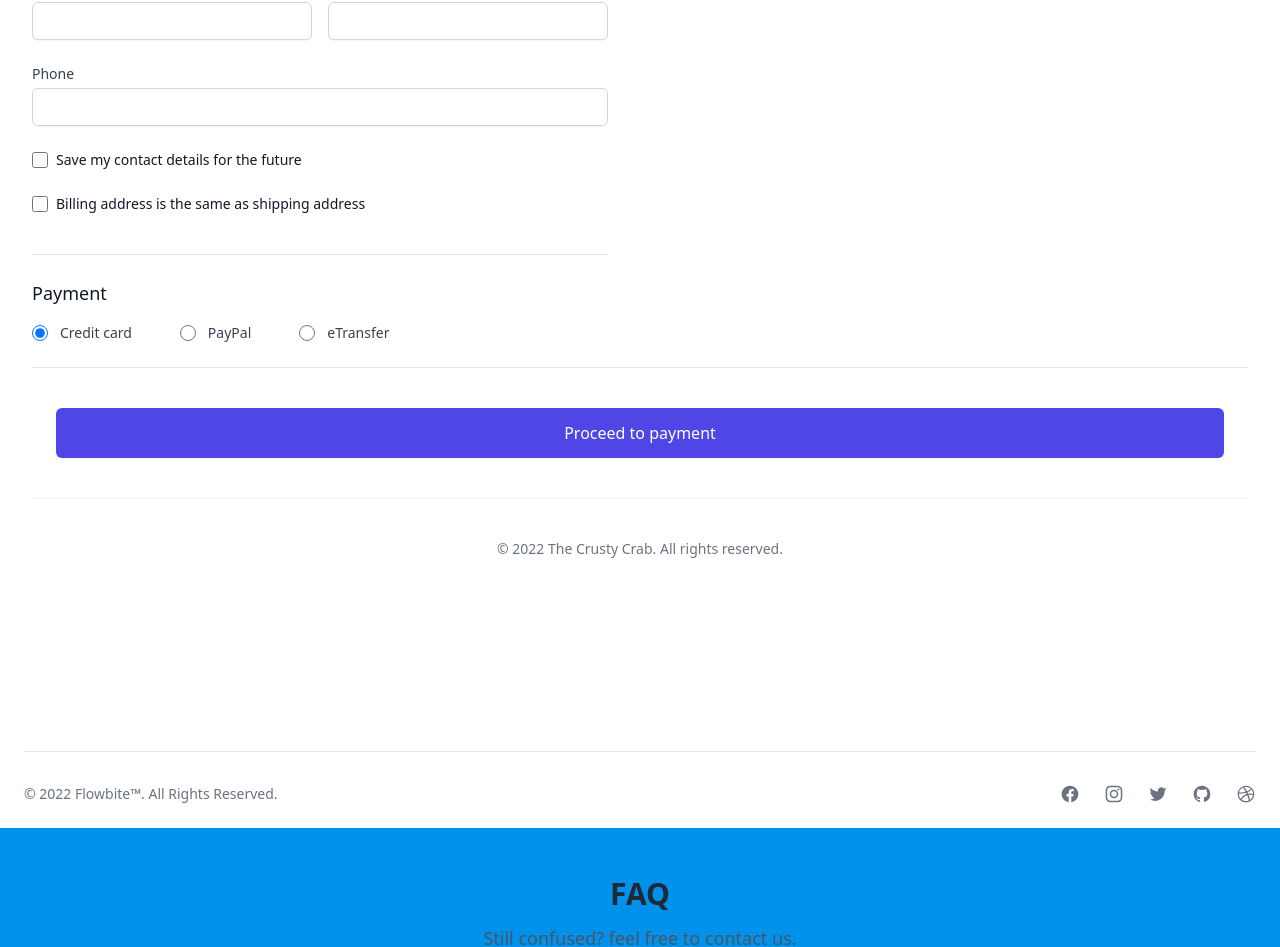
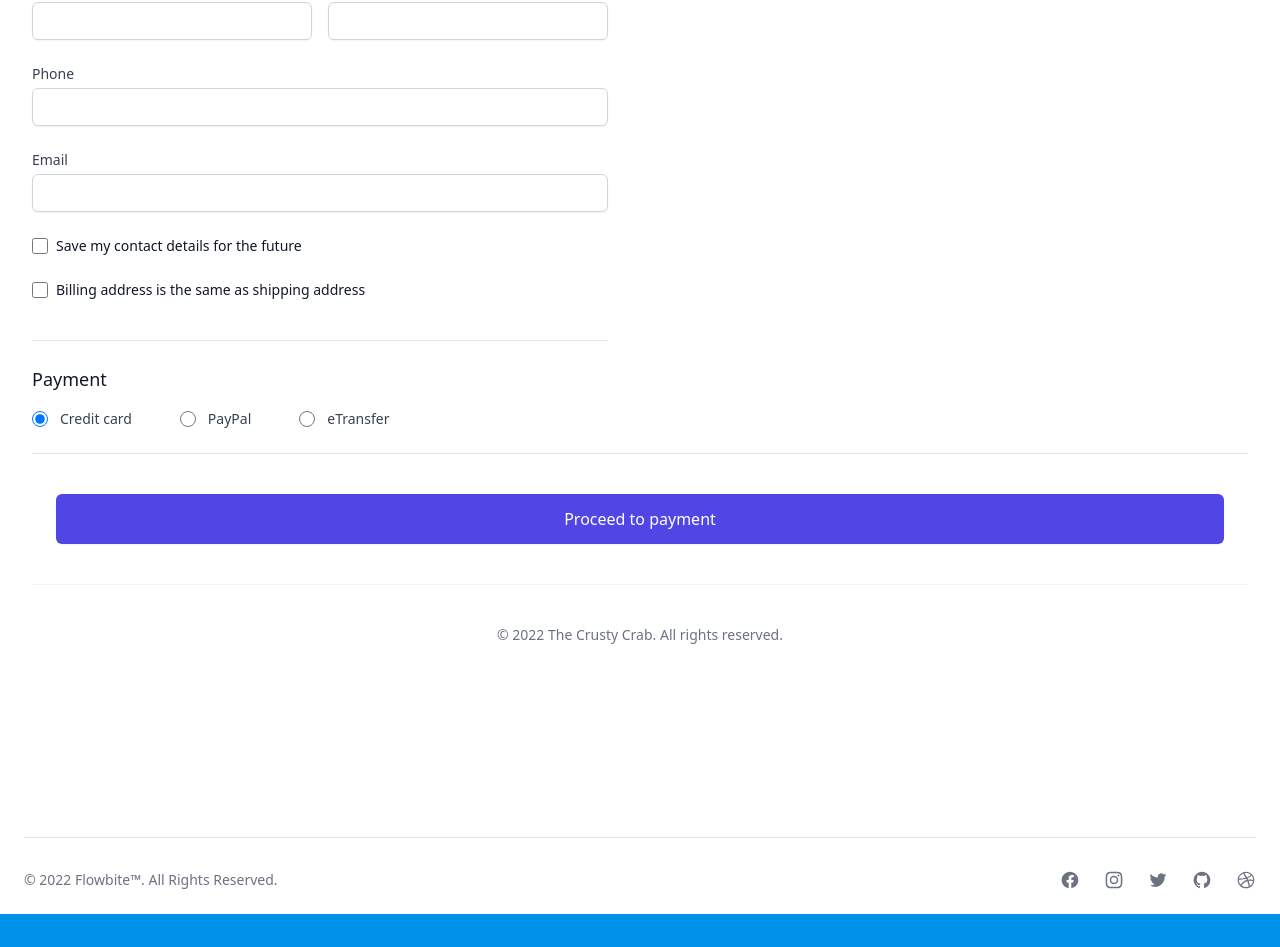
Before and after one commit to Hub-Mo-Amotek/E-commerce-webshop, a React (Create React App) app in the folder webshop-frontend/: page /checkout in a window 1280 px wide. Shown: the part 1043-1990 px from the top of the page. Built offline with nearby package versions, Linux system fonts and the light colour scheme; the HTML template or start-up script is replaced by a standard one.

Commit message:
added field for email in checkout + validation

```diff
--- a/webshop-frontend/src/routes/CheckoutPage.js
+++ b/webshop-frontend/src/routes/CheckoutPage.js
@@ -1,6 +1,24 @@
-import React from 'react'
+import React, {useState} from 'react'
 
 const CheckoutPage = () => {
+
+    const [message, setMessage] = useState('');
+    const [error, setError] = useState(null);
+
+    function isValidEmail(email) {
+        return /\S+@\S+\.\S+/.test(email);
+    }
+
+    const handleEmailChange = event => {
+        if (!isValidEmail(event.target.value)) {
+            setError('Email is invalid');
+        } else {
+            setError(null);
+        }
+        setMessage(event.target.value);
+    };
+
+
     return (
         <div>
             <div className="max-w-7xl mx-auto pt-16 pb-24 px-4 sm:px-6 lg:px-8">
@@ -117,6 +135,22 @@ const CheckoutPage = () => {
                                         <div className="mt-1">
                                             <input type="text" name="phone" id="phone" autocomplete="tel"
                                                    className="py-2 px-3 block w-full border border-gray-300 rounded-md shadow-sm focus:ring-indigo-500 focus:border-indigo-500 sm:text-sm"/>
+                                        </div>
+                                    </div>
+
+                                    {/*--EMAIL--*/}
+                                    <div className="sm:col-span-2">
+                                        <label for="email"
+                                               className="block text-sm font-medium text-gray-700">Email</label>
+                                        <div className="mt-1">
+                                            <input type="text" name="email" id="email" autocomplete="email"
+                                                   className="py-2 px-3 block w-full border border-gray-300 rounded-md
+                                                   shadow-sm focus:ring-indigo-500 focus:border-indigo-500 sm:text-sm"v
+                                                   alue={message}
+                                                   onChange={handleEmailChange}
+                                                   required/>
+                                            {error}
+
                                         </div>
                                     </div>
 
```
